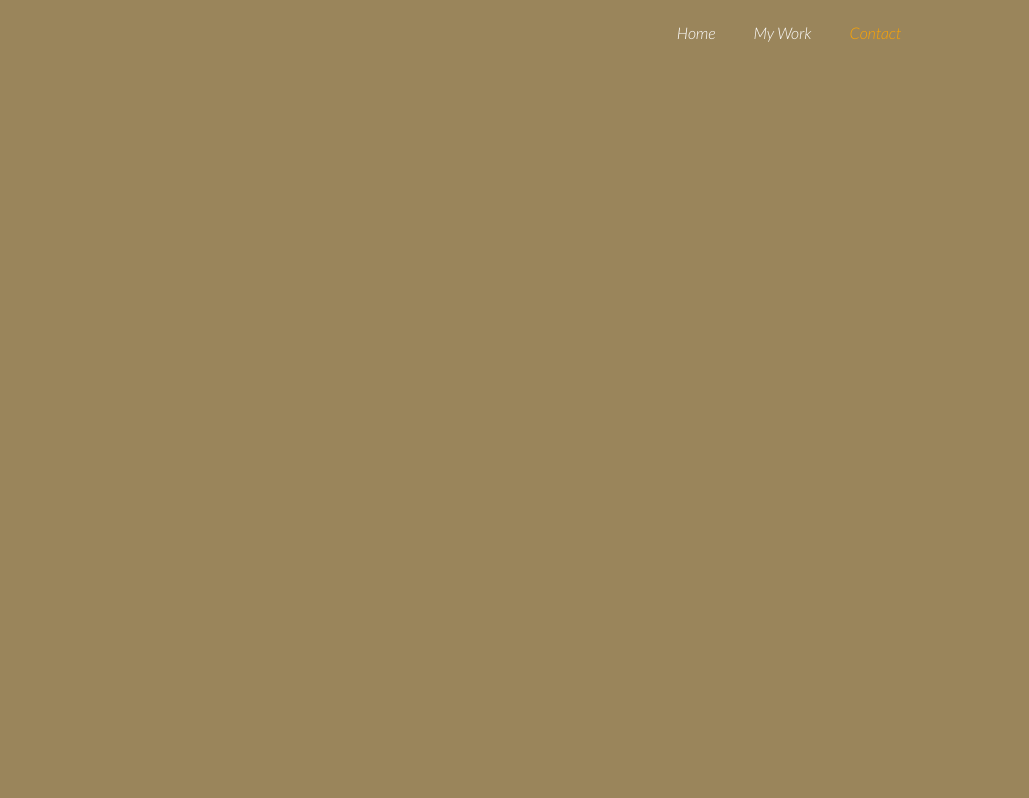
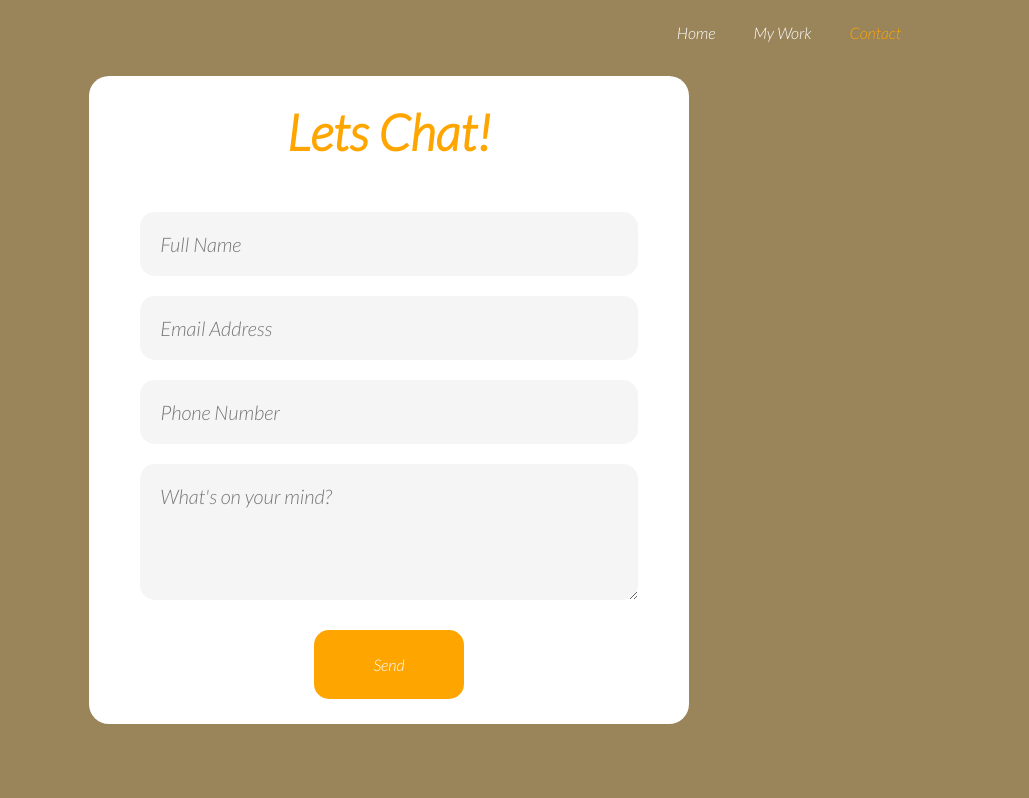
Before and after one commit to nanagyekum/Personal-Portfolio, a plain HTML site: page contact.html in a window 1280 px wide. Shown: the full height of the page, 251-1280 px from the left. Drawn offline with nearby package versions, Linux system fonts and the light colour scheme.

Commit message:
Add files via upload

```diff
--- a/contact.css
+++ b/contact.css
@@ -11,6 +11,59 @@ body {
   background: rgb(154, 133, 91);
   color: white;
 }
+.cont {
+  width: 100%;
+  height: 100vh;
+  background: transparent;
+  display: flex;
+  align-items: center;
+  justify-content: center;
+}
+form {
+  background: #fff;
+  display: flex;
+  flex-direction: column;
+  padding: 2vw 4vw;
+  width: 90%;
+  max-width: 600px;
+  border-radius: 20px;
+}
+form h3 {
+  color: orange;
+  font-weight: 700;
+  margin-bottom: 40px;
+  text-align: center;
+  font-size: 50px;
+}
+form input,
+form textarea {
+  border: 0;
+  margin: 10px 0;
+  padding: 20px;
+  outline: none;
+  background: #f5f5f5;
+  font-size: 20px;
+  border-radius: 15px;
+}
+form button {
+  padding: 25px;
+  background: orange;
+  color: white;
+  font-size: 16px;
+  border-radius: 15px;
+  border: 0;
+  outline: 0;
+  cursor: pointer;
+  width: 150px;
+  margin: 20px auto 0;
+}
+form button:hover {
+  color: white;
+  cursor: pointer;
+  box-shadow: 0 0 10px;
+  transform: scale(1.1);
+}
+
 .logo {
   font-size: 20px;
   color: orange;
--- a/contact.html
+++ b/contact.html
@@ -18,10 +18,81 @@
       <nav class="navBar">
         <a href="index.html" style="--i: 1">Home </a>
         <a href="#" style="--i: 2">My Work </a>
-        <a href="#" style="--i: 3" class="Main">Contact </a>
+        <a href="contact.html" style="--i: 3" class="Main">Contact </a>
       </nav>
     </header>
 
+    <div class="cont">
+      <form  action="https://formspree.io/f/myyqbopj"
+  method="POST">
+        <h3>Lets Chat!</h3>
+        <input name="name" type="text" id="name" placeholder="Full Name" required />
+        <input name="email"  type="email" id="email" placeholder="Email Address" required />
+        <input name="phone" type="text" id="phone" placeholder="Phone Number" required />
+        <textarea
+        name="message"
+          id="message"
+          rows="4"
+          placeholder="What's on your mind?"
+        ></textarea>
+        <button type="submit" > Send </button>
+
+        </button>
+      </form>
+    </div>
+
+ <!-- Read the Formbutton docs at formspree.io/formbutton/docs. See more examples at codepen.io/formspree -->
+<script src="https://formspree.io/js/formbutton-v1.min.js" defer></script>
+<script>
+  /* paste this line in verbatim */
+  window.formbutton=window.formbutton||function(){(formbutton.q=formbutton.q||[]).push(arguments)};
+  /* customize formbutton below*/
+  formbutton("create", {
+    action: "https://formspree.io/f/myyqbopj",
+    title: "How can we help?",
+    fields: [
+      {
+        type: "email",
+        label: "Email:",
+        name: "email",
+        required: true,
+        placeholder: "your@email.com"
+      },
+      {
+        type: "textarea",
+        label: "Message:",
+        name: "message",
+        placeholder: "What's on your mind?",
+      },
+      { type: "submit" }
+    ],
+    styles: {
+      title: {
+        backgroundColor: "gray"
+      },
+      button: {
+        backgroundColor: "gray"
+      }
+    }
+  });
+</script>
+
+
+
+    <!-- <script src="https://smtpjs.com/v3/smtp.js"></script>
+    <script>
+      function sendEmail () {
+        Email.send({
+SecureToken : "a3226355-a2a4-4ab3-9b6f-b5a284438a7e",
+
+    To : 'lolahugo232@gmail.com',
+    From : document.getElementById("email").value,
+    Subject : "New Contact Form Inquiry",
+    Body : "And this is the body"
+}).then(
+  message => alert(message)
+);
+      } -->
     <footer class="Home">
       <div class="homeIcons">
         <a href="https://www.linkedin.com/in/nanagyekum/" style="--i: 1">
```
